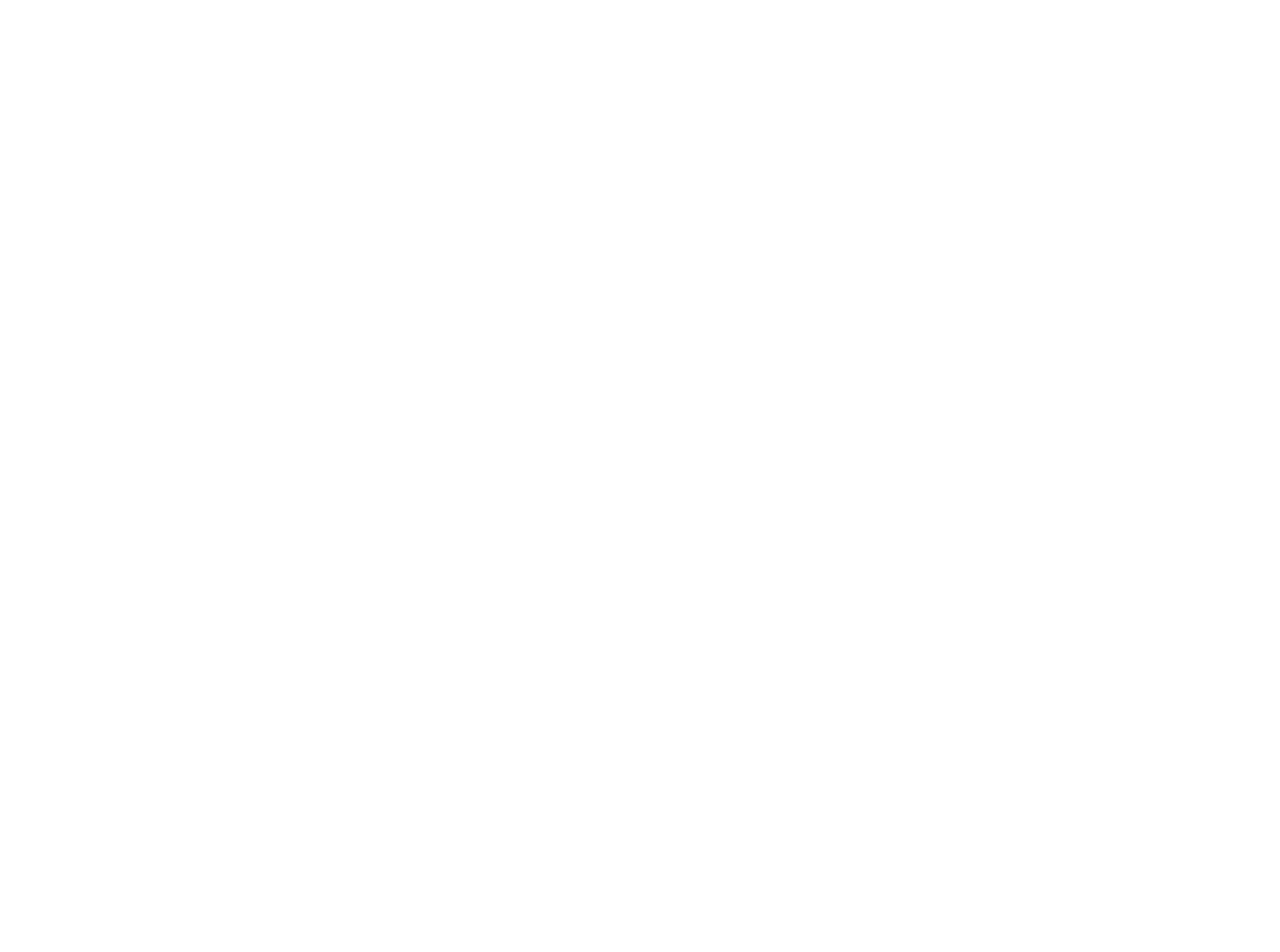
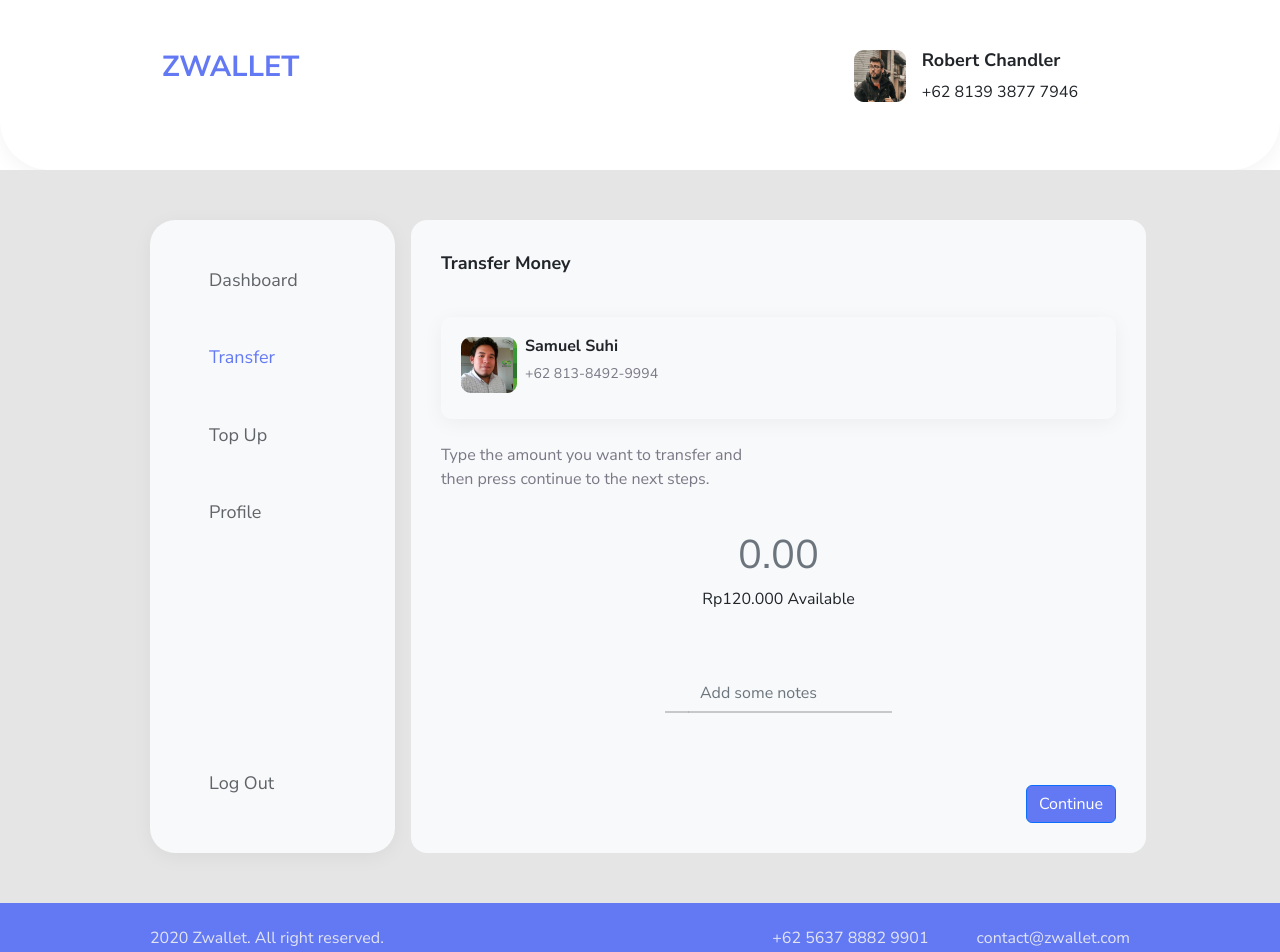
Before and after one commit to refaldy04/fw9-react-rewalletdig, a React (Create React App) app: page /input-amount in a window 1280 px wide. Before the commit this address had no page. Shown: the top 952 px of the page. Before the commit the page ends 800 px from the top, so only its background shows below. Built offline with nearby package versions, Linux system fonts and the light colour scheme.

Commit message:
slicing input amount page

```diff
--- a/src/App.js
+++ b/src/App.js
@@ -7,6 +7,7 @@
 import Login from './pages/Login';
 import Dashboard from './pages/Dashboard';
 import SearchReceiver from './pages/SearchReceiver';
+import InputAmount from './pages/InputAmount';
 
 export class App extends Component {
   render() {
@@ -17,6 +18,7 @@
         <Route path="login" element={<Login />} />
         <Route path="dashboard" element={<Dashboard />} />
         <Route path="search-receiver" element={<SearchReceiver />} />
+        <Route path="input-amount" element={<InputAmount />} />
         <Route path="counter" element={<Count />} />
       </Routes>
     );
--- a/src/pages/InputAmount.js
+++ b/src/pages/InputAmount.js
@@ -0,0 +1,137 @@
+import React, { Component } from 'react';
+import '../asset/css/input-amount.css';
+import { Link } from 'react-router-dom';
+
+import profile from '../asset/img/robert.png';
+import david from '../asset/img/David.png';
+
+export class InputAmount extends Component {
+  render() {
+    return (
+      <>
+        <nav className="fw9-navbar">
+          <div className="row d-flex justify-content-between container">
+            <h1 className="fw9-brand col-lg-6 mb-5 mb-lg-0">ZWALLET</h1>
+            <div className="d-flex gap-3 align-items-start col-lg-6 justify-content-lg-end">
+              <img src={profile} className="img-fluid fw9-profile-pict" alt="profile" />
+              <div className="d-flex flex-column justify-content-end">
+                <h4 className="fw9-name-user d-flex">Robert Chandler</h4>
+                <p>+62 8139 3877 7946</p>
+              </div>
+              <div className="d-flex fw9-bell">
+                <i data-feather="bell"></i>
+              </div>
+            </div>
+          </div>
+        </nav>
+        <main>
+          <div className="dropdown d-lg-none d-block">
+            <button className="fw9-btn-menu btn dropdown-toggle" type="button" id="dropdownMenuButton1" data-bs-toggle="dropdown" aria-expanded="false">
+              Menu
+            </button>
+            <ul className="dropdown-menu" aria-labelledby="dropdownMenuButton1">
+              <li>
+                <a className="dropdown-item active" href="facebook.com" aria-current="true">
+                  Dashboard
+                </a>
+              </li>
+              <li>
+                <a className="dropdown-item" href="facebook.com">
+                  Transfer
+                </a>
+              </li>
+              <li>
+                <a className="dropdown-item" href="facebook.com">
+                  Top Up
+                </a>
+              </li>
+              <li>
+                <a className="dropdown-item" href="facebook.com">
+                  Profile
+                </a>
+              </li>
+              <hr />
+              <li>
+                <a className="dropdown-item" href="facebook.com">
+                  Log Out
+                </a>
+              </li>
+            </ul>
+          </div>
+
+          <div className="d-flex gap-3">
+            <div className="col-lg-3 flex-column justify-content-between bg-light fw9-menu-list d-none d-lg-flex">
+              <div className="d-flex flex-column gap-5">
+                <a href="home-page.html" className="d-flex gap-4 fw9-semibold">
+                  <i data-feather="grid" className="fw9-menu"></i>
+                  <h3 className="fw9-menu">Dashboard</h3>
+                </a>
+                <a href="search-receiver-page.html" className="d-flex gap-4">
+                  <i data-feather="arrow-up" className="fw9-menu-active"></i>
+                  <h3 className="fw9-menu-active">Transfer</h3>
+                </a>
+                <a href="top-up-page.html" className="d-flex gap-4">
+                  <i data-feather="arrow-down" className="fw9-menu"></i>
+                  <h3 className="fw9-menu">Top Up</h3>
+                </a>
+                <a href="profile-1-page.html" className="d-flex gap-4">
+                  <i data-feather="user" className="fw9-menu"></i>
+                  <h3 className="fw9-menu">Profile</h3>
+                </a>
+              </div>
+              <div>
+                <div className="d-flex gap-4">
+                  <i data-feather="log-out" className="fw9-menu"></i>
+                  <h3 className="fw9-menu">Log Out</h3>
+                </div>
+              </div>
+            </div>
+
+            <div className="col-lg-9 col-12 mt-5 mt-lg-0 d-flex flex-column gap-4 bg-light rounded-4 fw9-input-amount">
+              <p className="transfer-header">Transfer Money</p>
+              <div className="d-flex align-items-start justify-content-between flex-column flex-xl-row fw9-receiver">
+                <div className="d-flex align-items-start gap-2">
+                  <img src={david} alt="" className="img-fluid" />
+                  <div className="d-flex flex-column justify-content-between">
+                    <h5 className="name-history">Samuel Suhi</h5>
+                    <p className="type-history">+62 813-8492-9994</p>
+                  </div>
+                </div>
+              </div>
+              <p className="guide-transfer">Type the amount you want to transfer and then press continue to the next steps.</p>
+              <div className="d-flex flex-column align-items-center">
+                <h1 className="text-secondary">0.00</h1>
+                <p>Rp120.000 Available</p>
+                <div className="col-auto my-5">
+                  <label className="visually-hidden" htmlFor="autoSizingInputGroup">
+                    Email
+                  </label>
+                  <div className="input-group">
+                    <div className="input-group-text">
+                      <i data-feather="edit-2"></i>
+                    </div>
+                    <input type="text" className="form-control" placeholder="Add some notes" />
+                  </div>
+                </div>
+              </div>
+              <div className="d-flex justify-content-end">
+                <Link to="/" type="button" className="btn btn-primary fw9-submit-btn">
+                  Continue
+                </Link>
+              </div>
+            </div>
+          </div>
+        </main>
+        <footer className="d-flex flex-column flex-lg-row justify-content-lg-between">
+          <p>2020 Zwallet. All right reserved.</p>
+          <div className="d-flex gap-lg-5 flex-column flex-lg-row">
+            <p>+62 5637 8882 9901</p>
+            <p>contact@zwallet.com</p>
+          </div>
+        </footer>
+      </>
+    );
+  }
+}
+
+export default InputAmount;
--- a/src/pages/SearchReceiver.js
+++ b/src/pages/SearchReceiver.js
@@ -105,7 +105,7 @@
               </Form>
 
               <div className="d-flex flex-column gap-5 mt-4 mt-xl-0">
-                <Link to="/" className="d-flex align-items-start justify-content-between flex-column flex-xl-row">
+                <Link to="/input-amount" className="d-flex align-items-start justify-content-between flex-column flex-xl-row">
                   <a href="input-amount-page.html" className="d-flex align-items-start gap-2 user">
                     <img src={samuel} alt="Samuel" className="img-fluid" />
                     <div className="d-flex flex-column justify-content-between">
```
